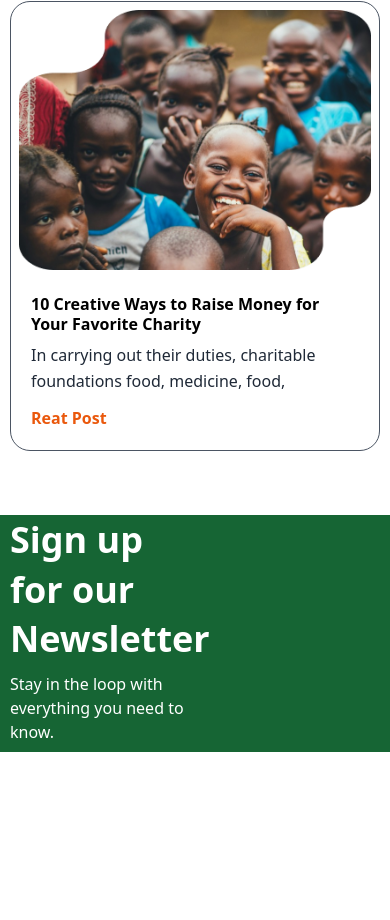
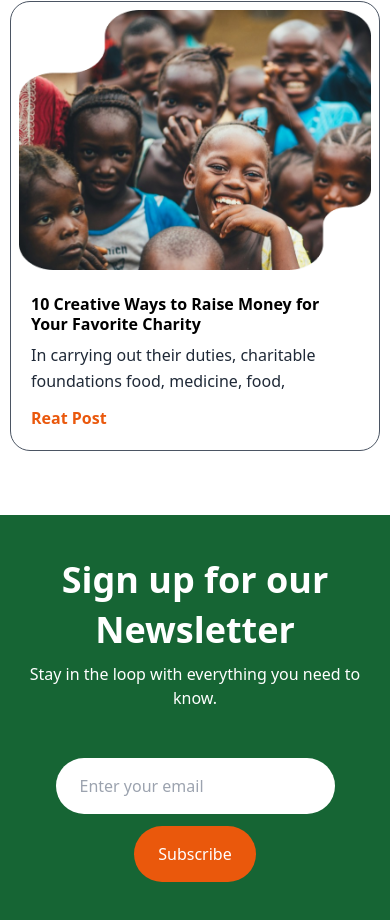
Before and after one commit to hasiburrahmanbiplab/helping-hand, a plain HTML site: page index.html in a window 390 px wide. Shown: the part 9814-10734 px from the top of the page. Before the commit the page ends 10566 px from the top, so only its background shows below. Drawn offline with nearby package versions, Linux system fonts and the light colour scheme.

Commit message:
newsletter part responsived

```diff
--- a/index.html
+++ b/index.html
@@ -10,6 +10,7 @@
             margin: 0 auto;
             padding: 0 10px;
         }
+
     </style>
 </head>
 <body>
@@ -379,14 +380,19 @@
      </section>
     <!-- answer part end -->
     <!-- newsletter part start -->
-     <section id="newsletter" class="bg-green-800">
+     <section id="newsletter" class="bg-green-800 py-10">
         <div class="container">
-            <div class="newsletter-container grid grid-cols-2">
+            <div class="newsletter-container grid grid-cols-1 md:grid-cols-2 gap-10 items-center">
                 <div class="newsletter-text">
-                    <h2 class="text-4xl font-sarif font-bold text-white !leading-snug">Sign up for our <span class="block">Newsletter</span></h2>
-                    <p class="text-base font-sarif font-normal text-white py-2">Stay in the loop with everything you need to know.</p>
+                    <h2 class="text-4xl font-sarif font-bold text-white !leading-snug text-center">Sign up for our <span class="block">Newsletter</span></h2>
+                    <p class="text-base font-sarif font-normal text-white py-2 text-center">Stay in the loop with everything you need to know.</p>
                 </div>
-                <div class="newsletter-email"></div>
+               <div class="email flex justify-center items-center">
+                <div class="email-box flex flex-wrap rounded-full items-center justify-center gap-3">
+                    <input type="email" class="bg-white px-6 py-4 focus-visible:outline-none border-0 text-base font-sarif font-normal text-gray-600 rounded-full" placeholder="Enter your email" name="" id="">
+                    <button class="bg-orange-600 py-4 px-6 rounded-full text-base font-sarif font-normal text-white ">Subscribe</button>
+                </div>
+               </div>
             </div>
         </div>
      </section>
```
